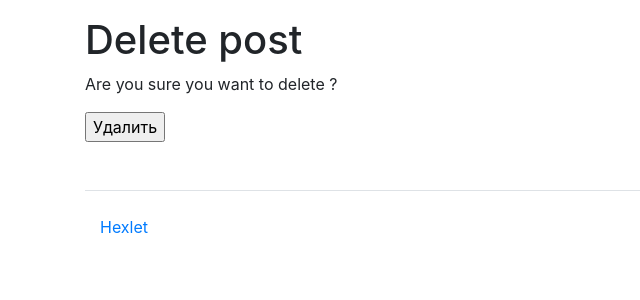
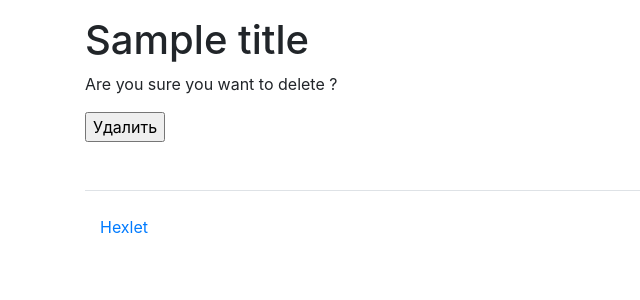
Before and after one commit to Mirdalan-p/python-project-52, a Django app: template templates/users/user_delete.html in a window 1280 px wide. Shown: the part 56-356 px from the top of the page, without its empty margins (0-640 px from the left). Run offline with Django 4.2, Linux system fonts and the light colour scheme; the template is opened without the code that fills it: most values are stand-ins (such as "Sample title", 1, 10 or a date in 2020); some libraries are stand-ins or nearby versions.

Commit message:
fixed localization

```diff
--- a/templates/users/user_delete.html
+++ b/templates/users/user_delete.html
@@ -4,7 +4,7 @@
 
 {% block content %}
 <div class="container wrapper flex-grow-1">
-    <h1>Delete post</h1>
+    <h1>{{ title }}</h1>
     <form action="" method="post">{% csrf_token %}
       <p> {% trans "Are you sure you want to delete " %}{{ user.username }}?</p>
       <input type="submit" value="{% trans 'Delete' %}" />
```
Also changed, not shown: locale/ru/LC_MESSAGES/django.po, 1 other file.
